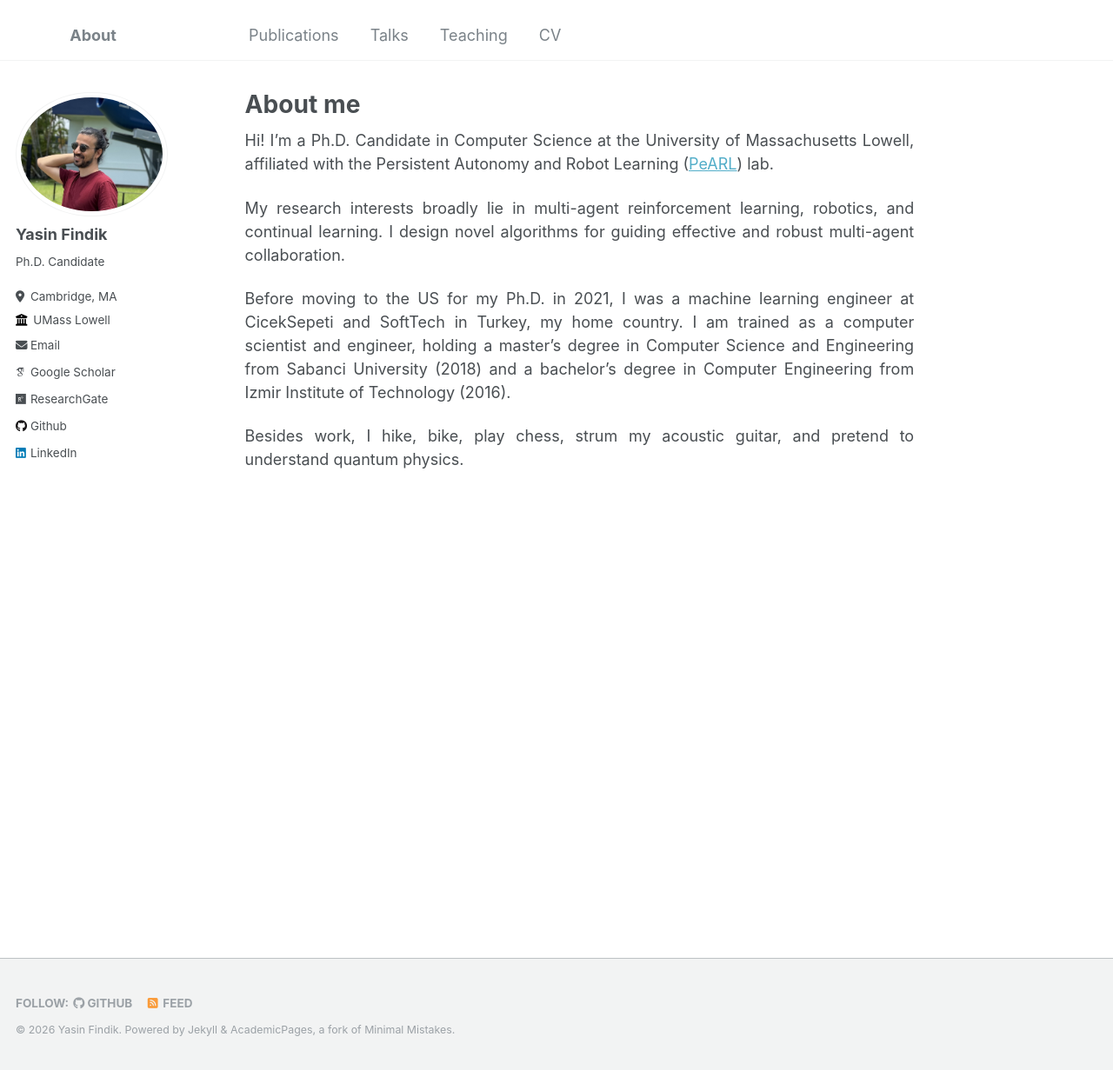
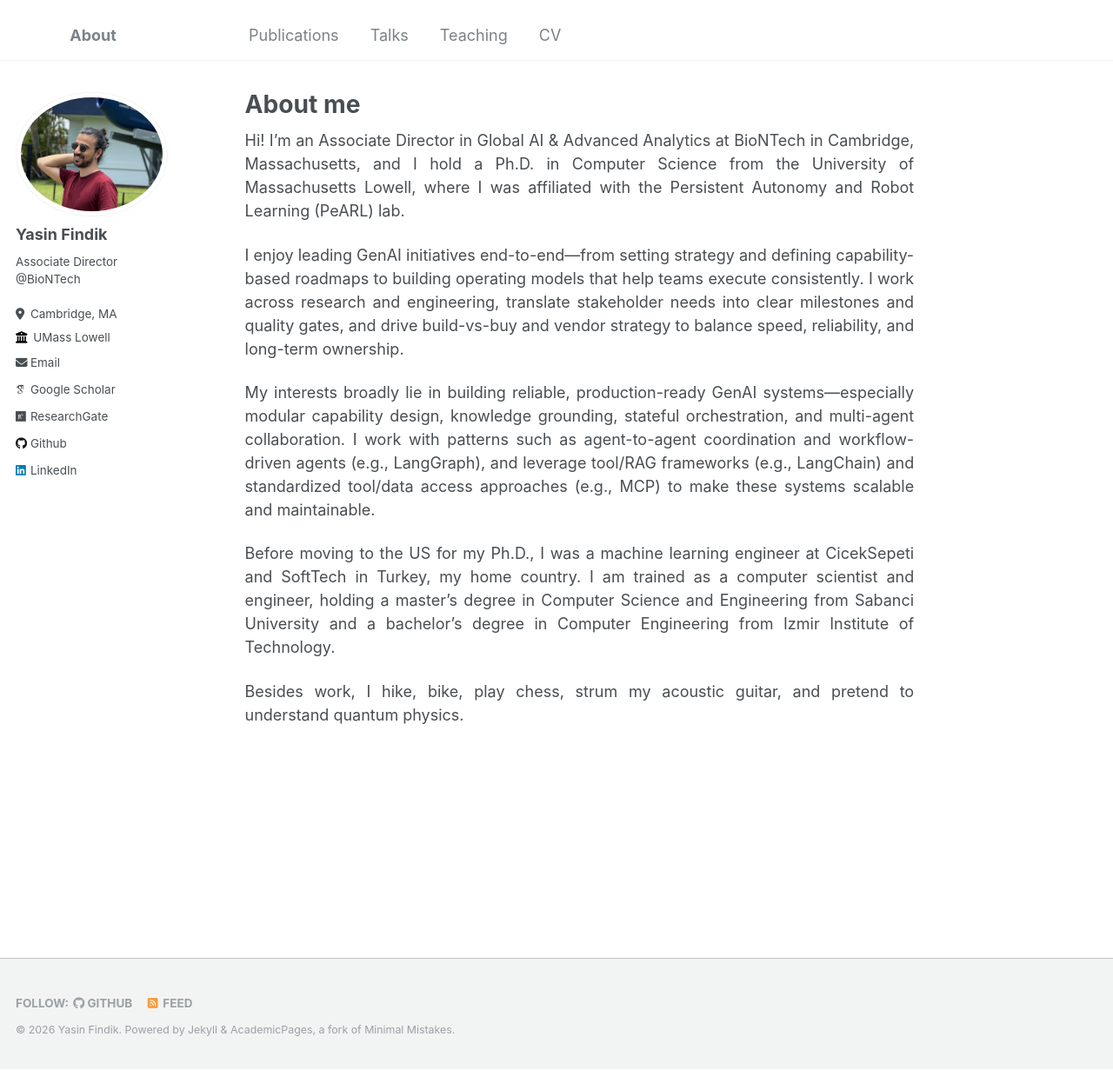
Before and after one commit to yfindik/yfindik.github.io, a Jekyll site: the page built from _pages/about.md, in a window 1280 px wide and 1231 px high. Shown: the whole window at 87% size. Built offline with Jekyll 4.4.1, drawn with Linux system fonts in a browser that asks for light colours; some web fonts are replaced.

Commit message:
about.me updated

```diff
--- a/_config.yml
+++ b/_config.yml
@@ -24,7 +24,7 @@ author:
   avatar           : "IMG_1712.jpeg"
   name             : "Yasin Findik"
   pronouns         : # example: "she/her"
-  bio              : "Ph.D. Candidate"
+  bio              : "Associate Director @BioNTech"
   location         : "Cambridge, MA"
   employer         : "UMass Lowell"
   uri              : # URL
--- a/_pages/about.md
+++ b/_pages/about.md
@@ -7,10 +7,12 @@ redirect_from:
   - /about.html
 ---
 
-Hi! I'm a Ph.D. Candidate in Computer Science at the University of Massachusetts Lowell, affiliated with the Persistent Autonomy and Robot Learning ([PeARL](https://www.pearl-robotics.com/)) lab.
+Hi! I'm an Associate Director in Global AI & Advanced Analytics at BioNTech in Cambridge, Massachusetts, and I hold a Ph.D. in Computer Science from the University of Massachusetts Lowell, where I was affiliated with the Persistent Autonomy and Robot Learning (PeARL) lab.
 
-My research interests broadly lie in multi-agent reinforcement learning, robotics, and continual learning. I design novel algorithms for guiding effective and robust multi-agent collaboration.
+I enjoy leading GenAI initiatives end-to-end—from setting strategy and defining capability-based roadmaps to building operating models that help teams execute consistently. I work across research and engineering, translate stakeholder needs into clear milestones and quality gates, and drive build-vs-buy and vendor strategy to balance speed, reliability, and long-term ownership.
 
-Before moving to the US for my Ph.D. in 2021, I was a machine learning engineer at CicekSepeti and SoftTech in Turkey, my home country. I am trained as a computer scientist and engineer, holding a master's degree in Computer Science and Engineering from Sabanci University (2018) and a bachelor's degree in Computer Engineering from Izmir Institute of Technology (2016).
+My interests broadly lie in building reliable, production-ready GenAI systems—especially modular capability design, knowledge grounding, stateful orchestration, and multi-agent collaboration. I work with patterns such as agent-to-agent coordination and workflow-driven agents (e.g., LangGraph), and leverage tool/RAG frameworks (e.g., LangChain) and standardized tool/data access approaches (e.g., MCP) to make these systems scalable and maintainable.
+
+Before moving to the US for my Ph.D., I was a machine learning engineer at CicekSepeti and SoftTech in Turkey, my home country. I am trained as a computer scientist and engineer, holding a master’s degree in Computer Science and Engineering from Sabanci University and a bachelor’s degree in Computer Engineering from Izmir Institute of Technology.
 
 Besides work, I hike, bike, play chess, strum my acoustic guitar, and pretend to understand quantum physics.
```
